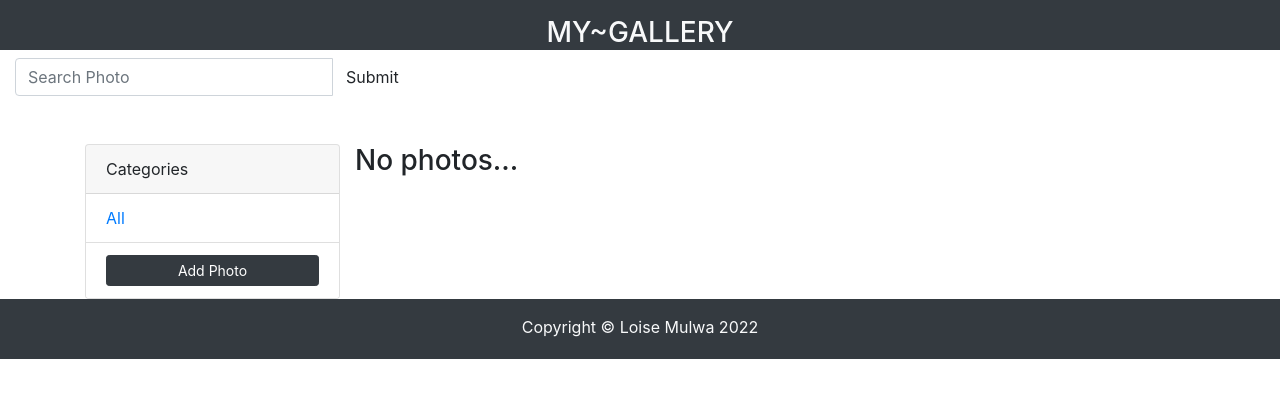
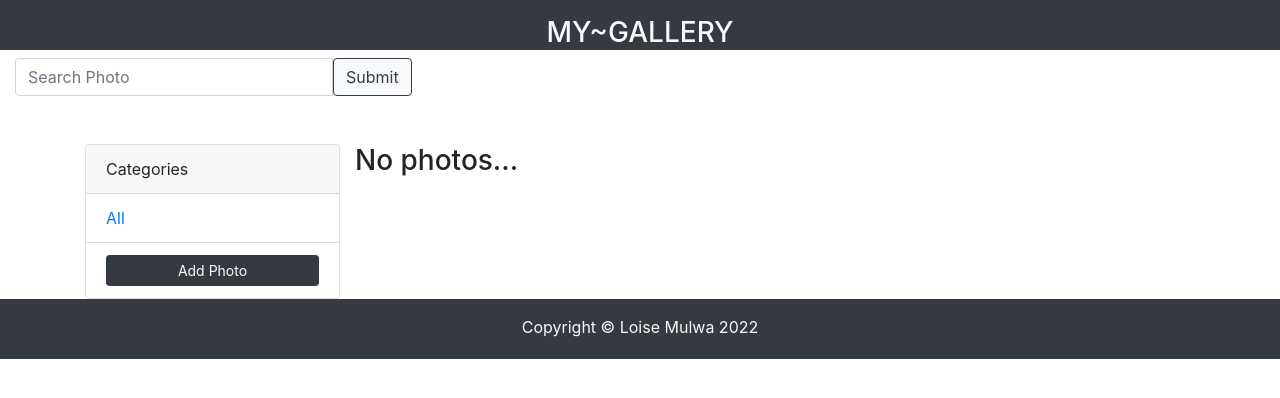
Before and after one commit to LoiseMulwa/my-gallery, a Django app: template photos/templates/photos/gallery.html in a window 1280 px wide. Shown: the top 398 px of the page. Run offline with Django 3.2, Linux system fonts and the light colour scheme; the template is opened without the code that fills it, so the values that code supplies are empty.

Commit message:
ft:Modify gallery template

```diff
--- a/photos/templates/photos/gallery.html
+++ b/photos/templates/photos/gallery.html
@@ -1,4 +1,6 @@
+
 <h3 class="top text-center pt-3 bg-dark text-light">MY~GALLERY</h3>
+
 
       <!-- Adding a search form  -->
       <div class="col-sm-4 col-md-4 navbar-right">
@@ -8,7 +10,7 @@
           <div class="input-group">
             <input type="text" class="form-control" placeholder="Search Photo" name="category">
             <div class="input-group-btn">
-              <button class="btn btn-default" type="submit">Submit</button>
+              <button class="btn  btn btn-outline-dark bg-light" type="submit">Submit</button>
             </div>
           </div>
 
@@ -26,6 +28,12 @@
     <link rel="stylesheet" href="https://cdn.jsdelivr.net/npm/bootstrap@4.6.1/dist/css/bootstrap.min.css"
         integrity="sha384-zCbKRCUGaJDkqS1kPbPd7TveP5iyJE0EjAuZQTgFLD2ylzuqKfdKlfG/eSrtxUkn" crossorigin="anonymous">
     <title>Gallery</title>
+    <style>
+        .image-thumbnail {
+            height: 200px;
+            object-fit: cover;
+        }
+    </style>
 </head>
 
 <body>
```
